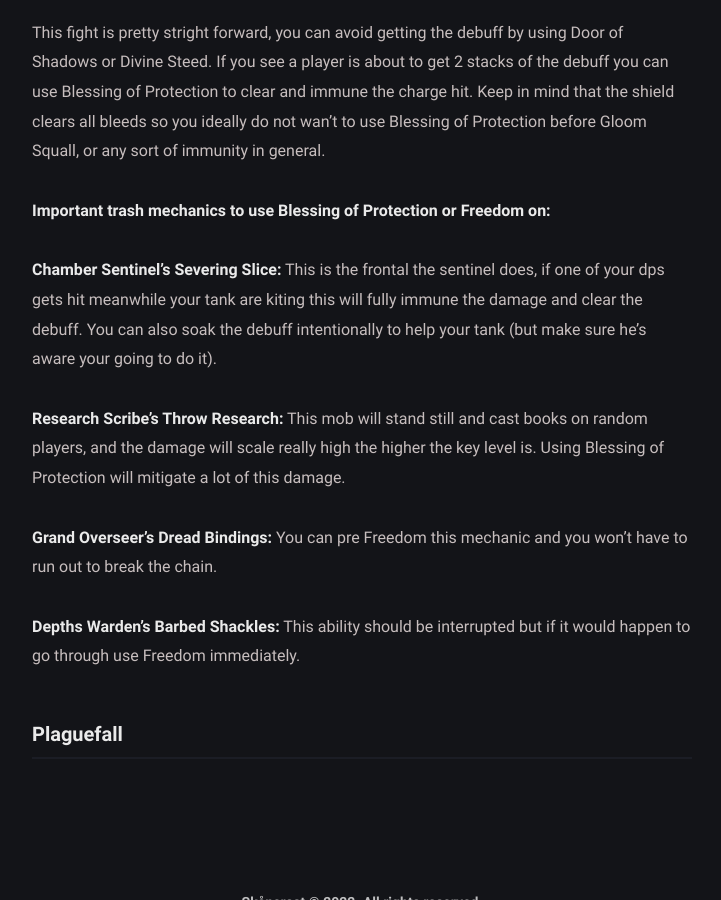
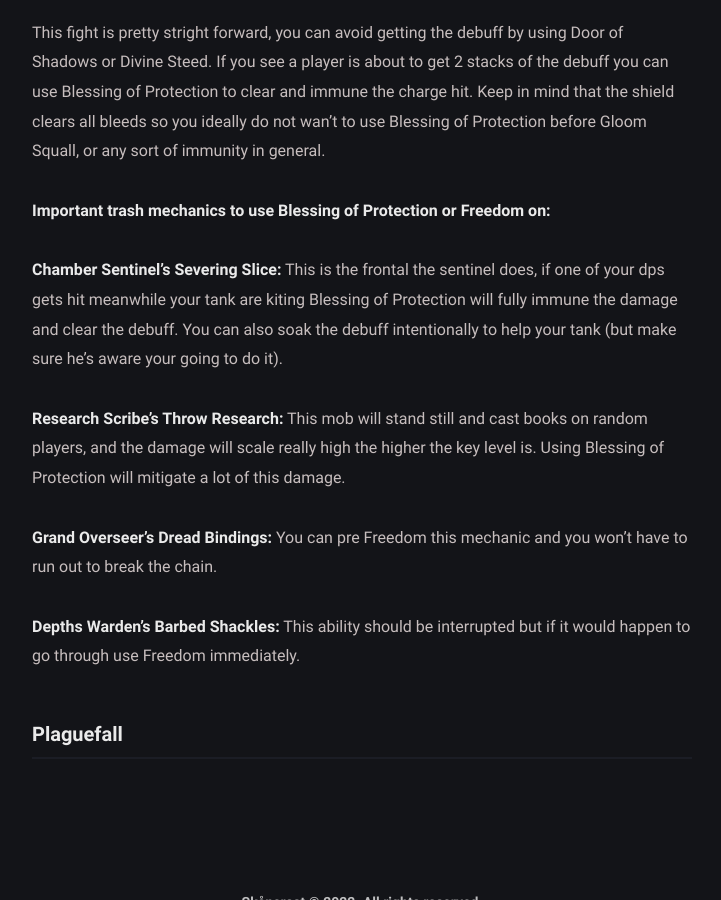
Before and after one commit to BetterThanWowhead/BetterThanWowhead.github.io, a Jekyll site: the page built from pages/M+/cd.md, in a window 1280 px wide and 900 px high, scrolled down 2719 px. Shown: the whole window, without its empty margins (278-999 px from the left). Built offline with Jekyll 4.4.1, drawn with Linux system fonts in a browser that asks for light colours.

```diff
--- a/pages/M+/cd.md
+++ b/pages/M+/cd.md
@@ -48,7 +48,7 @@
 
 **Important trash mechanics to use Blessing of Protection or Freedom on:**
 
-**Chamber Sentinel's Severing Slice:** This is the frontal the sentinel does, if one of your dps gets hit meanwhile your tank are kiting this will fully immune the damage and clear the debuff. You can also soak the debuff intentionally to help your tank (but make sure he's aware your going to do it).
+**Chamber Sentinel's Severing Slice:** This is the frontal the sentinel does, if one of your dps gets hit meanwhile your tank are kiting Blessing of Protection will fully immune the damage and clear the debuff. You can also soak the debuff intentionally to help your tank (but make sure he's aware your going to do it).
 
 **Research Scribe's Throw Research:** This mob will stand still and cast books on random players, and the damage will scale really high the higher the key level is. Using Blessing of Protection will mitigate a lot of this damage.
 
```
